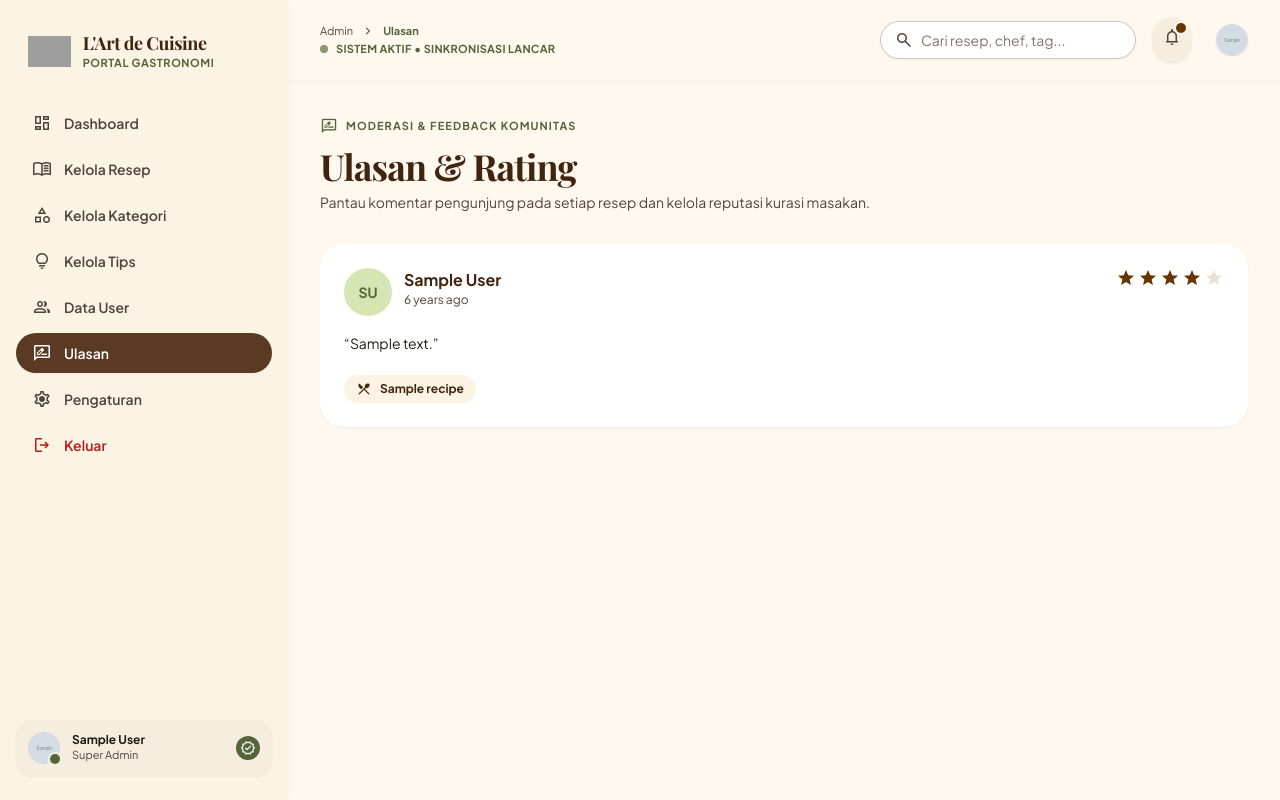
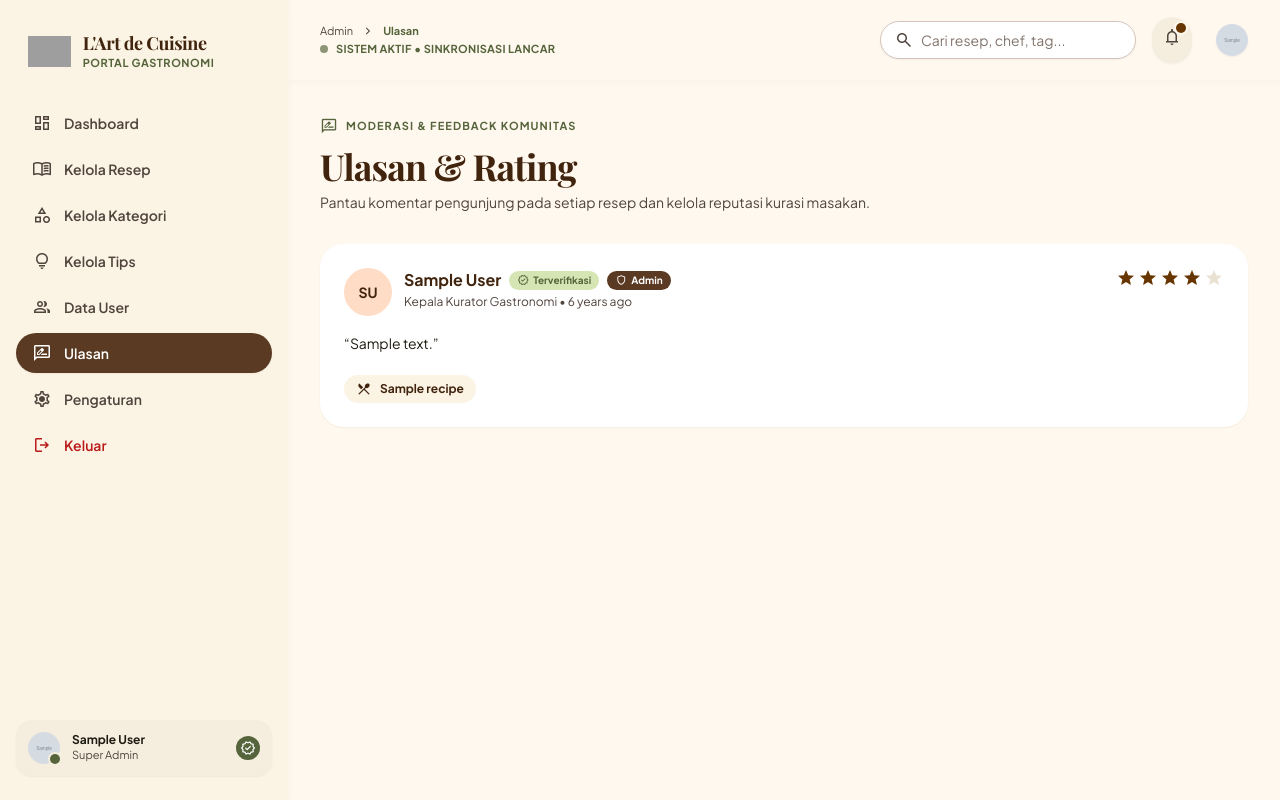
Before and after one commit to indriyanirasti7-sys/Sistem_Informasi_Resep_Makanan, a Laravel app: page /admin/reviews in a window 1280 px wide. Run offline with Laravel 12, Linux system fonts and the light colour scheme; a user stored in the database is signed in; tables that the repository leaves empty hold one stand-in row (values such as "Sample post"); grey boxes marked "Sample" are stand-in pictures; parts of the project's set-up code (start-up, migrations or seed data) failed here and were passed over; some libraries are stand-ins or nearby versions; some web fonts are replaced; grey boxes are pictures that could not be loaded.

Commit message:
Tambah badge terverifikasi & info role di kartu ulasan
User yang email-nya sudah verifikasi dapat tanda centang hijau

Pengulas yang admin dapat badge khusus biar gampang dikenali

Warna avatar beda: admin coklat, user biasa hijau

Di bawah nama ada keterangan: Kepala Kurator atau Anggota Komunitas

```diff
--- a/resources/views/admin/reviews/daftar_ulasan.blade.php
+++ b/resources/views/admin/reviews/daftar_ulasan.blade.php
@@ -23,7 +23,10 @@
 <section class="flex flex-col gap-4">
     @forelse ($reviews as $review)
         @php
-            $initials = collect(explode(' ', $review->user->name ?? 'Anonim'))
+            $user = $review->user;
+            $isAdmin = $user && $user->role === 'admin';
+            $isVerified = $user && !is_null($user->email_verified_at);
+            $initials = collect(explode(' ', $user->name ?? 'Anonim'))
                             ->map(fn($w) => strtoupper(substr($w, 0, 1)))
                             ->take(2)
                             ->join('');
@@ -37,12 +40,31 @@
 
                 {{-- Pengulas --}}
                 <div class="flex items-start gap-3">
-                    <div class="w-12 h-12 rounded-full bg-secondary-container text-secondary flex items-center justify-center font-bold text-sm shrink-0">
+                    <div class="w-12 h-12 rounded-full {{ $isAdmin ? 'bg-primary-fixed text-primary' : 'bg-secondary-container text-secondary' }} flex items-center justify-center font-bold text-sm shrink-0">
                         {{ $initials }}
                     </div>
-                    <div class="flex flex-col">
-                        <h3 class="font-bold text-primary">{{ $review->user->name ?? 'Anonim' }}</h3>
+                    <div class="flex flex-col gap-0.5">
+                        <div class="flex items-center gap-2 flex-wrap">
+                            <h3 class="font-bold text-primary">{{ $user->name ?? 'Anonim' }}</h3>
+
+                            @if ($isVerified)
+                                <span class="inline-flex items-center gap-1 bg-secondary-container px-2 py-0.5 rounded-full text-secondary text-[10px] font-bold">
+                                    <span class="material-symbols-outlined text-[12px]">verified</span>
+                                    Terverifikasi
+                                </span>
+                            @endif
+
+                            @if ($isAdmin)
+                                <span class="inline-flex items-center gap-1 bg-primary-container px-2 py-0.5 rounded-full text-white text-[10px] font-bold">
+                                    <span class="material-symbols-outlined text-[12px]">shield</span>
+                                    Admin
+                                </span>
+                            @endif
+                        </div>
+
                         <span class="text-xs text-on-surface-variant">
+                            {{ $isAdmin ? 'Kepala Kurator Gastronomi' : 'Anggota Komunitas' }}
+                            •
                             {{ $review->created_at->diffForHumans() }}
                         </span>
                     </div>
```
